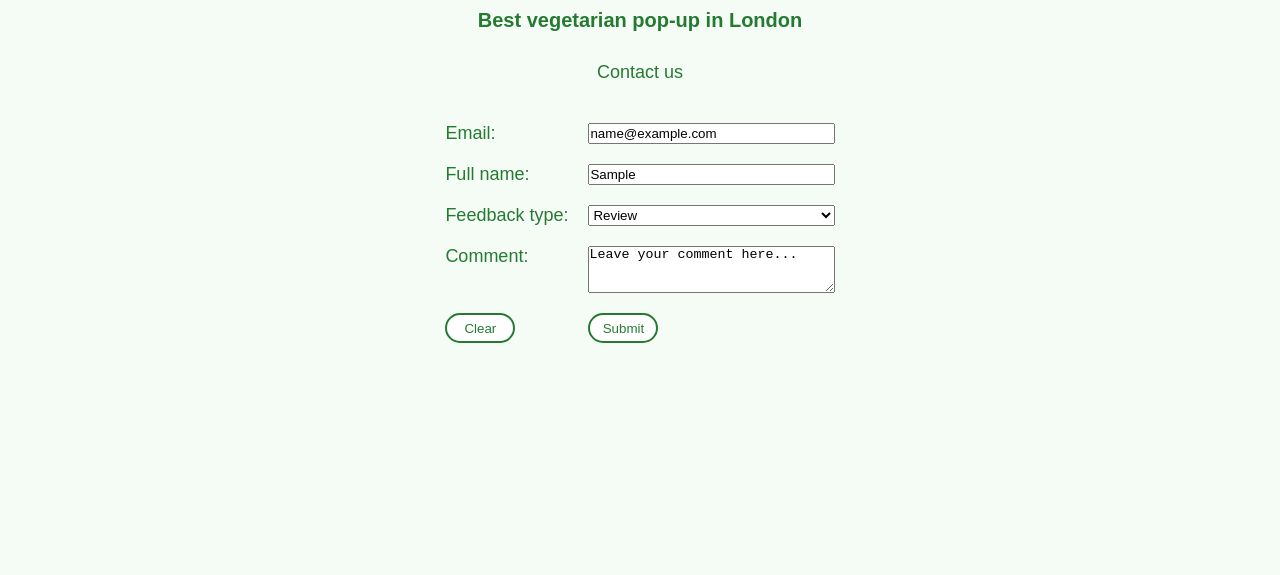
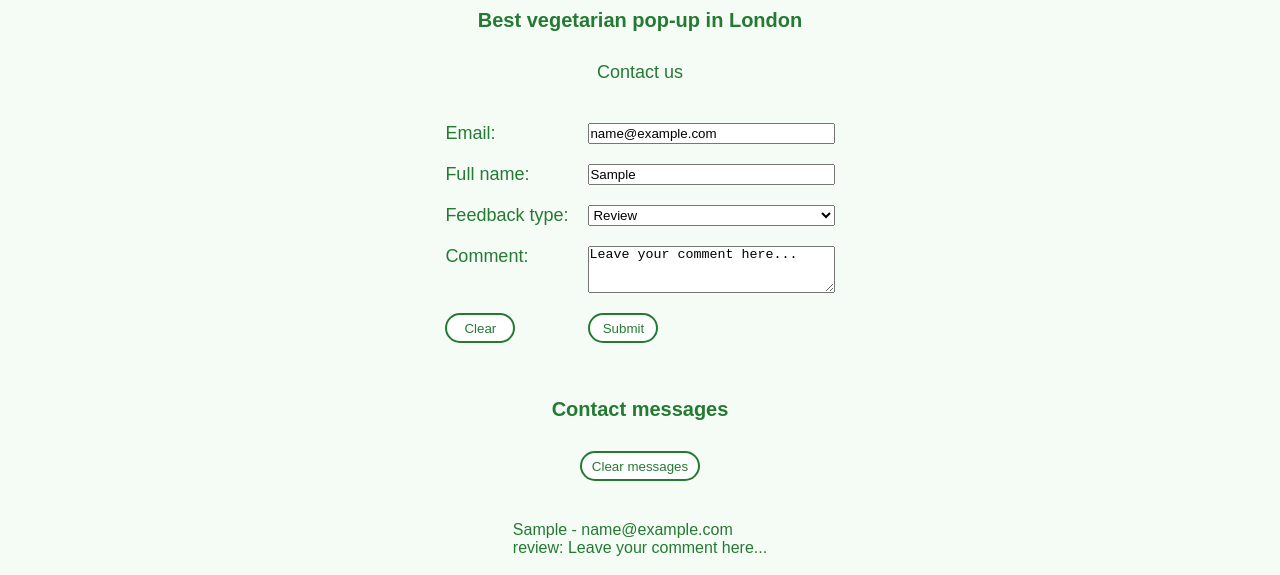
Before and after one commit to dim4ik2911/cafeproject, a plain HTML site: page contact.html in a window 1280 px wide. Both pictures are taken after typing "name@example.com", "Sample" into the empty fields and a click on the button "Clear". Shown: the part 293-868 px from the top of the page. Before the commit the page ends 800 px from the top, so only its background shows below. Drawn offline with Linux system fonts and the light colour scheme.

Commit message:
the project is done

```diff
--- a/contact.css
+++ b/contact.css
@@ -11,8 +11,8 @@ main > .contact-form {
   font-size: 1.8rem;
 }
 
-main > .contact-form > button,
-main > .contact-form > .submit {
+button,
+.submit {
   width: 7rem;
   height: 3rem;
   border-radius: 2rem;
@@ -22,8 +22,27 @@ main > .contact-form > .submit {
   outline: none;
 }
 
-main > .contact-form > button:active,
-main > .contact-form > .submit:active {
+button:active,
+.submit:active {
   color: #195522;
   border: 3px solid #195522;
 }
+
+footer {
+  margin-top: 5.5rem;
+}
+
+.footer-title {
+  text-align: center;
+  margin-bottom: 4rem;
+}
+
+.form-wrapper {
+  display: flex;
+  justify-content: center;
+  font-size: 1.6rem;
+}
+
+.footer-title > button {
+  width: 12rem;
+}
--- a/contact.html
+++ b/contact.html
@@ -60,7 +60,28 @@ Leave your comment here...
             </form>
         </main>
 
+        <footer>
+            <div class="footer-title">
+                <h2>Contact messages</h2>
+                <button onclick="deleteMessages();">Clear messages</button>
+            </div>
+            <div class="form-wrapper">
+                <dl id="currentMessages">
+
+                </dl>
+            </div>
+        </footer>
+
         <script>
+
+            function deleteMessages() {
+                if (window.sessionStorage.getItem("messages")) {
+                    window.sessionStorage.removeItem("messages");
+                }
+
+                renderMessages();
+            }
+
             function submitMessage(event) {
                 event.preventDefault();
 
@@ -88,7 +109,37 @@ Leave your comment here...
                     "messages",
                     JSON.stringify(currentMessages)
                 );
+
+                renderMessages();
+                // if we want messages to submit straight away
             }
+
+            function renderMessages() {
+
+                let currentMessages = [];
+
+                if (window.sessionStorage.getItem("messages")) {
+                    currentMessages =
+                    JSON.parse(
+                        window.sessionStorage.getItem("messages")
+                    );
+                }
+
+                let listItems = [];
+                for (let i = 0; i < currentMessages.length; i++) {
+                    let listItem = "";
+                    const currentMessage = currentMessages[i];
+                    listItem += `<dt>${currentMessage.fullName} - ${currentMessage.email}</dt>`;
+                    listItem += `<dd>${currentMessage.feedbackType}: ${currentMessage.comment}</dd>`;
+                    listItem += `<br>`;
+                    listItems.push(listItem);
+                }
+
+                let descList = document.getElementById("currentMessages");
+                descList.innerHTML = listItems.join("");
+            }
+
+            // renderMessages(); render messages after reload
         </script>
     </body>
 </html>
--- a/style.css
+++ b/style.css
@@ -42,22 +42,21 @@ nav > ul > li > a:hover {
   font-size: 2.1rem;
 }
 
-/* HEADER */
 header {
   text-align: center;
 }
 
-header > h1 {
+h1 {
   margin: 3rem 0;
   font-size: 3rem;
 }
 
-header > h2 {
+h2 {
   font-size: 2rem;
   margin: 3rem 0;
 }
 
-header > p {
+p {
   font-size: 1.8rem;
   margin: 2rem 0 4rem 0;
 }
```
